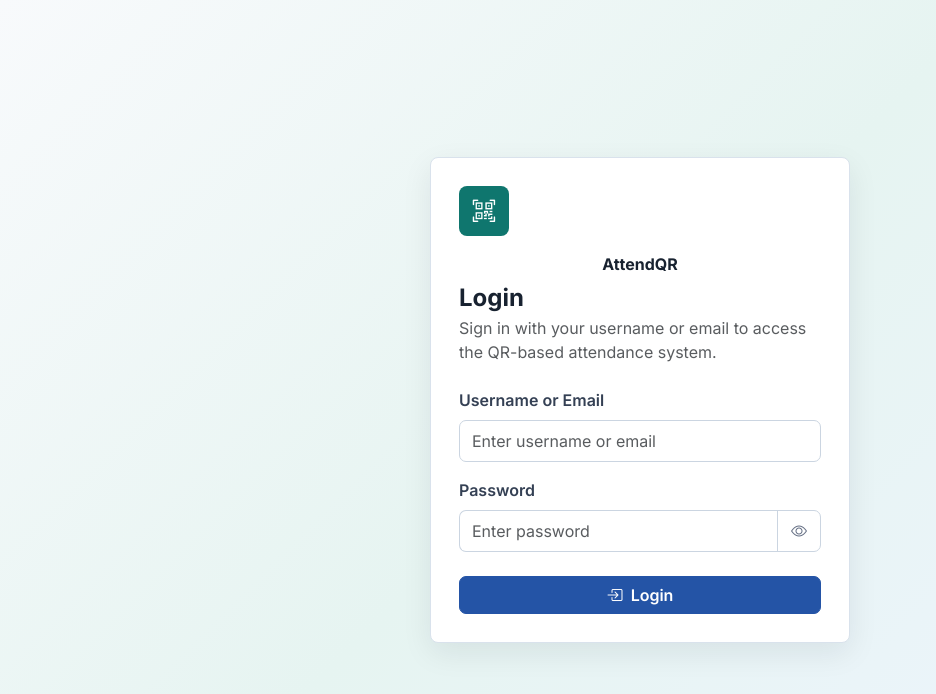
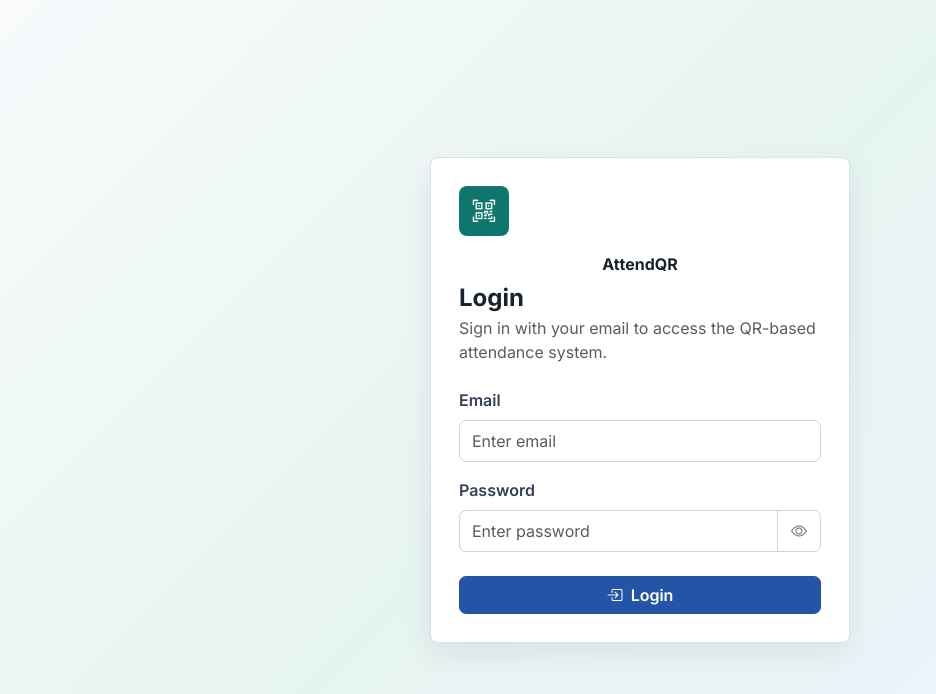
Before and after one commit to Krishnendu-9/AttendQR, a Flask app: page /login in a window 1280 px wide. Shown: the top 694 px of the page, without its empty margins (0-936 px from the left). Run offline with Flask 3, Linux system fonts and the light colour scheme.

Commit message:
update terminology from 'username' to 'email' in account and login templates

```diff
--- a/templates/account.html
+++ b/templates/account.html
@@ -47,7 +47,7 @@
           <div class="account-summary-value">{{ profile.display_name }}</div>
         </div>
         <div class="account-summary-item">
-          <div class="account-summary-label">Login Username</div>
+          <div class="account-summary-label">Login Email</div>
           <div class="account-summary-value">{{ profile.username }}</div>
         </div>
         <div class="account-summary-item">
@@ -142,7 +142,7 @@
   <ul class="account-help-list">
     <li>Do not share your password with other faculty or students.</li>
     <li>Change the initial password created by Principal or HOD as soon as possible.</li>
-    <li>Use the same login username shown above when signing in again.</li>
+    <li>Use the same login email shown above when signing in again.</li>
   </ul>
 </section>
 
--- a/templates/add_admin.html
+++ b/templates/add_admin.html
@@ -114,7 +114,7 @@
         <table class="table table-hover align-middle" id="accountsTable">
           <thead>
             <tr>
-              <th class="account-col-username">Username</th>
+              <th class="account-col-username">Email</th>
               <th class="account-col-role">Role</th>
               <th class="account-col-status">Status</th>
               <th class="account-col-scope">Scope</th>
--- a/templates/login.html
+++ b/templates/login.html
@@ -18,7 +18,7 @@
     </div>
     <div class="text-center mb-2 fw-bold">AttendQR</div>
     <h1 class="h4 fw-bold mb-1">Login</h1>
-    <p class="text-muted mb-4">Sign in with your username or email to access the QR-based attendance system.</p>
+    <p class="text-muted mb-4">Sign in with your email to access the QR-based attendance system.</p>
 
     {% if error %}
     <div class="alert alert-danger" role="alert">
@@ -30,8 +30,8 @@
       <input type="hidden" name="next" value="{{ next_url or '' }}">
       <input type="hidden" name="_csrf_token" value="{{ csrf_token() }}">
       <div class="mb-3">
-        <label class="form-label" for="username">Username or Email</label>
-        <input class="form-control" id="username" name="username" placeholder="Enter username or email" autocomplete="username" required>
+        <label class="form-label" for="username">Email</label>
+        <input class="form-control" id="username" name="username" placeholder="Enter email" autocomplete="username" required>
       </div>
       <div class="mb-4">
         <label class="form-label" for="password">Password</label>
```
Also changed, not shown: requirements.txt (line endings or trailing spaces).
